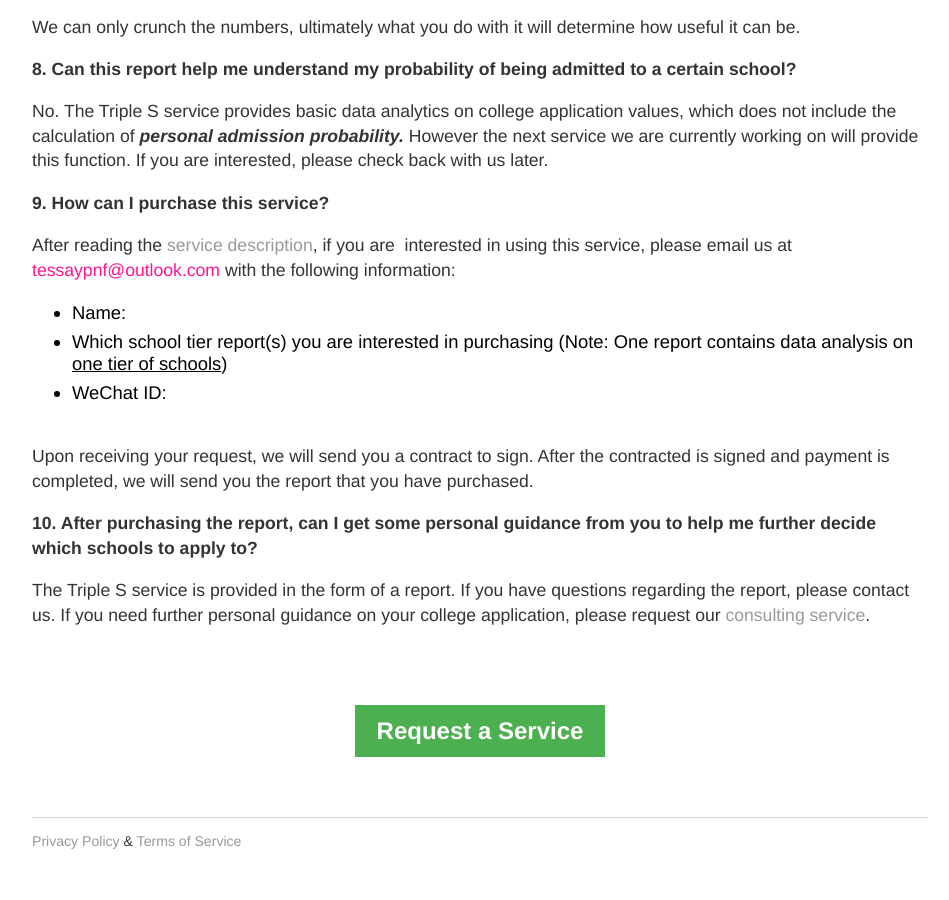
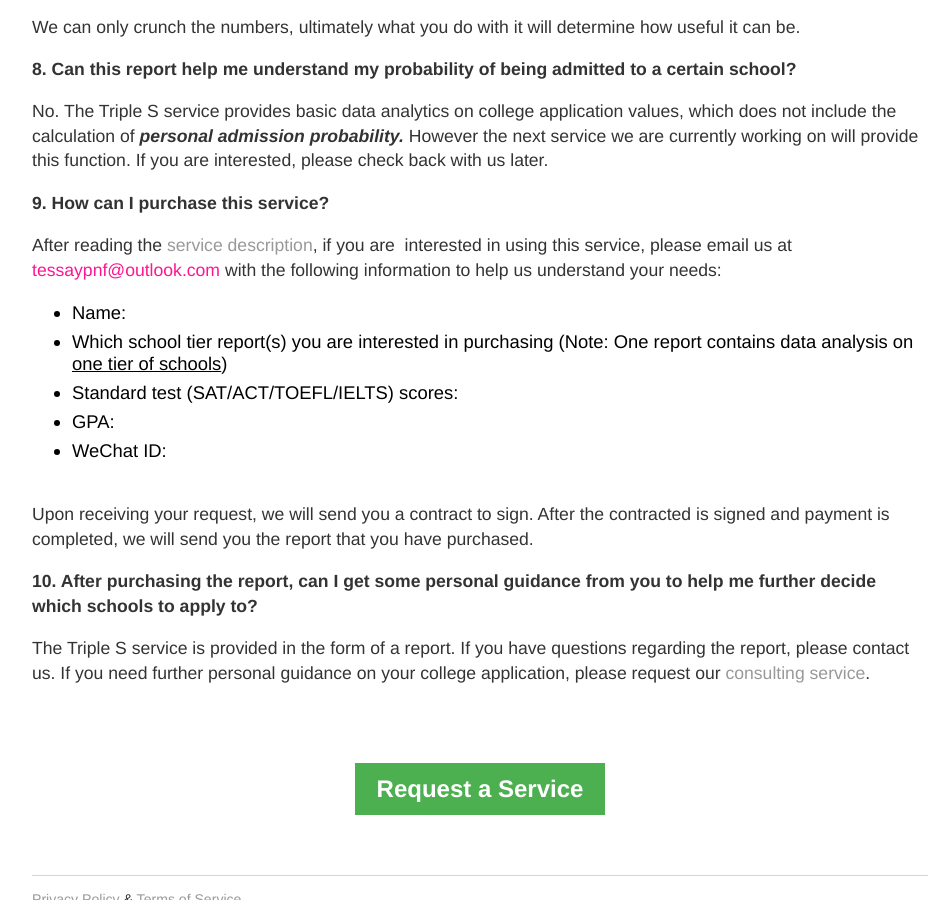
Before and after one commit to RagingTiger/PnFTech.github.io, a Jekyll site: the page built from analytics_faq/index.html, in a window 1280 px wide and 900 px high, scrolled down 964 px. Shown: the whole window, without its empty margins (160-1109 px from the left). Built offline with Jekyll 4.4.1, drawn with Linux system fonts in a browser that asks for light colours.

Commit message:
edited how to contact us for Analytics

```diff
--- a/analytics/index.html
+++ b/analytics/index.html
@@ -70,11 +70,13 @@ title: PnF
     if you are interested in purchasing this service, please follow these steps:</p>
   <ol class="posts">
     <li><b>Email us</b> at <a class="colorlink" href="mailto:tessaypnf@outlook.com">tessaypnf@outlook.com</a>
-      with the following information:
+      with the following information to help us understand your needs:
       <ul class="posts">
         <li>Name:</li>
         <li>Which school tier report(s) you are interested in purchasing (Note:
           One report contains data analysis on <u>one tier of schools</u>)</li>
+				<li>Standard test (SAT/ACT/TOEFL/IELTS) scores:</li>
+				<li>GPA:</li>
         <li>WeChat ID:</li>
       </ul>
     </li>
--- a/analytics_faq/index.html
+++ b/analytics_faq/index.html
@@ -55,12 +55,14 @@ title: PnF
   <p>After reading the <a href="/analytics">service description</a>, if you are
     interested in using this service, please email us at
     <a class="colorlink" href="mailto:tessaypnf@outlook.com">tessaypnf@outlook.com</a>
-    with the following information:</p>
-    <ul class="posts">
-      <li>Name:</li>
-      <li>Which school tier report(s) you are interested in purchasing (Note:
-        One report contains data analysis on <u>one tier of schools</u>)</li>
-      <li>WeChat ID:</li>
+		with the following information to help us understand your needs:
+		<ul class="posts">
+			<li>Name:</li>
+			<li>Which school tier report(s) you are interested in purchasing (Note:
+				One report contains data analysis on <u>one tier of schools</u>)</li>
+			<li>Standard test (SAT/ACT/TOEFL/IELTS) scores:</li>
+			<li>GPA:</li>
+			<li>WeChat ID:</li>
     </ul>
   <p>Upon receiving your request, we will send you a contract to sign. After the
     contracted is signed and payment is completed, we will send you the report
```
